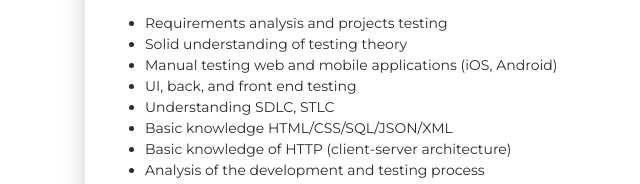
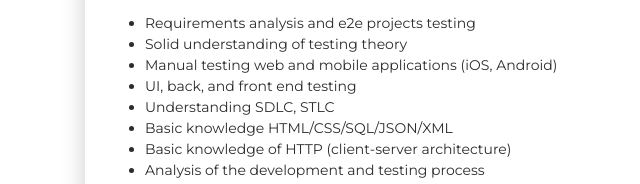
Before and after one commit to IgorGnutov/CV, a plain HTML site: page index.html in a window 1280 px wide. Shown: the part 799-983 px from the top of the page, 0-640 px from the left. Drawn offline with Linux system fonts and the light colour scheme.

Commit message:
Update index.html

```diff
--- a/index.html
+++ b/index.html
@@ -70,7 +70,7 @@
             <p>Hello! I am Igor Gnutov. I looking for QA Engineer (remote) position.</p>
             <p>Manual QA Engineer with 1+ years of commercial experience on e2e project testing (marketplaces, corporate websites, fintech solutions, startups, SaaS, custom software)</p>
             <p><ul>
-            <nav><li><a>Requirements analysis and projects testing</a><br></li>
+            <nav><li><a>Requirements analysis and e2e projects testing</a><br></li>
              <li><a>Solid understanding of testing theory</a><br></li>
              <li><a>Manual testing web and mobile applications (iOS, Android)</a><br></li>
              <li><a>UI, back, and front end testing</a><br></li>
```
